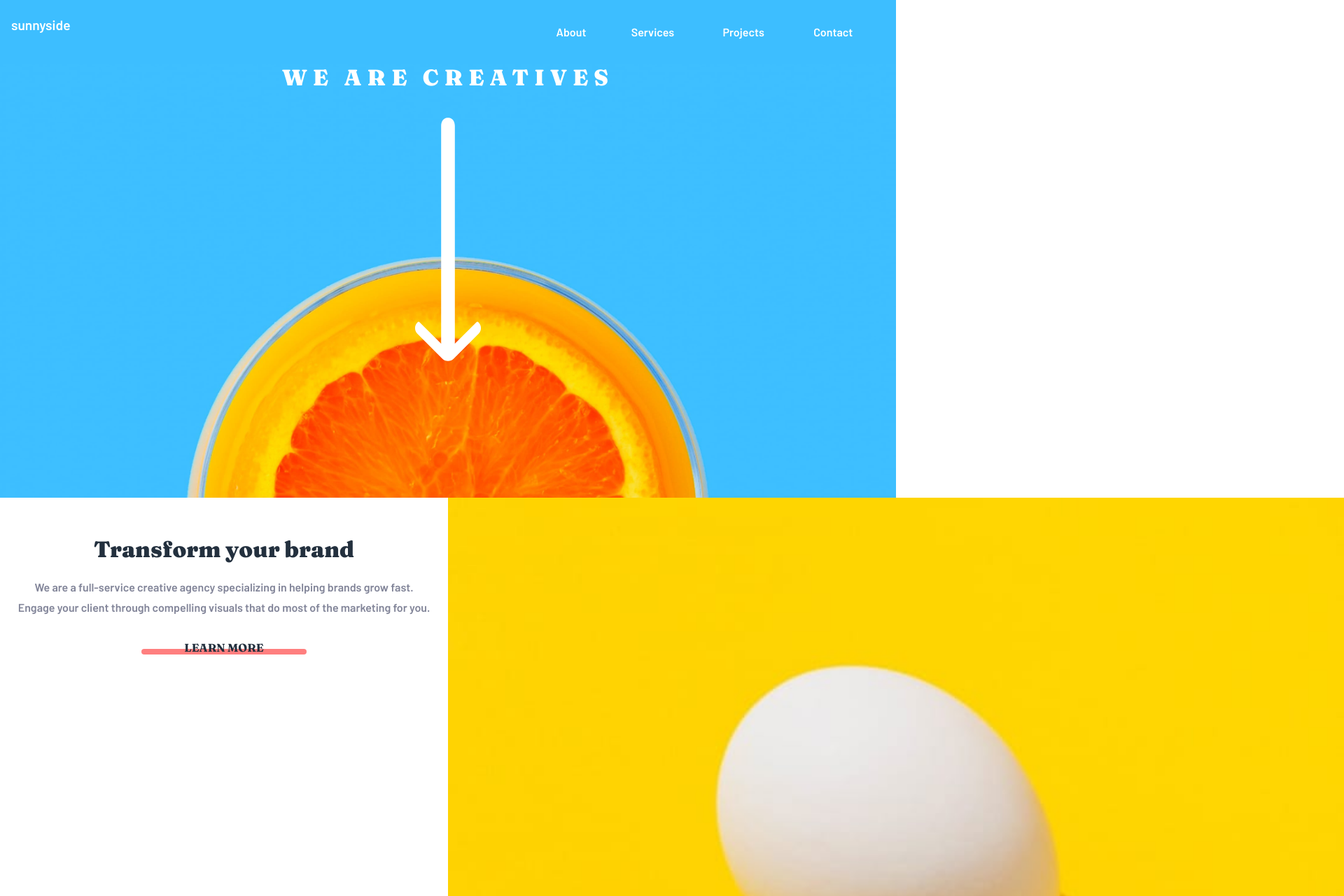
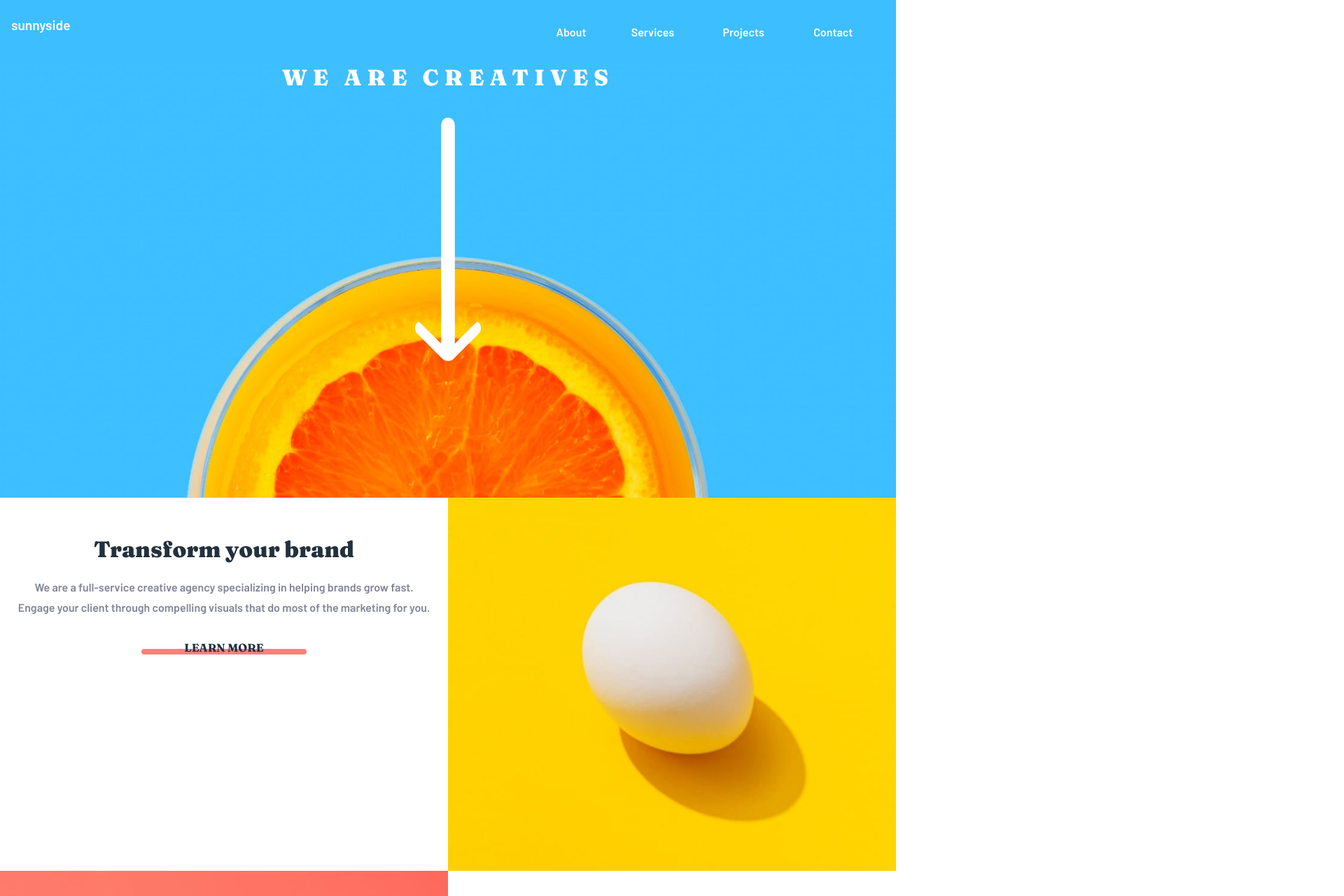
Before and after one commit to AliAbuSalam/sunnyside-agency-landing-page, a Next.js app: page / in a window 1280 px wide. Shown: the top 1280 px of the page at 70% size, 1920 px wide, since content can reach past the window. Built offline with nearby package versions, Linux system fonts and the light colour scheme.

Commit message:
Resolve boxwithonlybackground component overflow issue on desktop

```diff
--- a/src/styles/boxWithOnlyBackground.module.scss
+++ b/src/styles/boxWithOnlyBackground.module.scss
@@ -6,3 +6,10 @@
     display: block;
   }
 }
+
+@media screen and (min-width: 1000px) {
+  .img-container {
+    width: 100%;
+  }
+
+}
```
